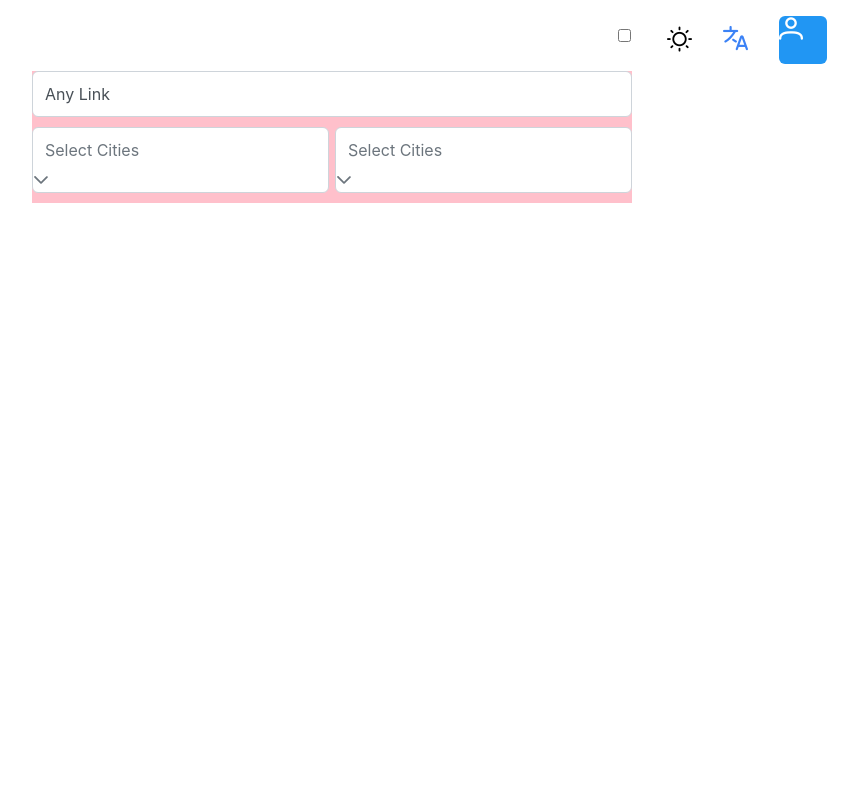
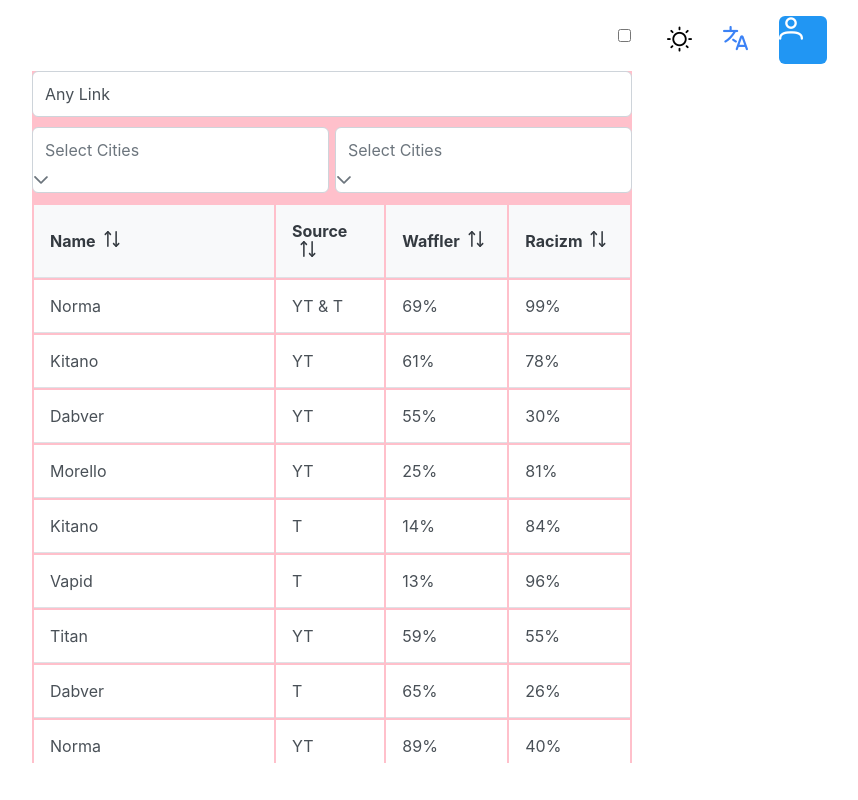
Before and after one commit to KuYaki/waffler, a Vue app: page / in a window 1280 px wide. Shown: the whole page, without its empty margins (308-1166 px from the left). Built offline with nearby package versions, Linux system fonts and the light colour scheme.

Commit message:
Added lazy load table

```diff
--- /dev/null
+++ b/src/components/table/MainPageTable.vue
@@ -0,0 +1,106 @@
+<script setup lang="ts">
+import { ref, onMounted } from 'vue';
+import { Service } from '@/components/table/Servise';
+
+import DataTable from 'primevue/datatable';
+import Column    from 'primevue/column';
+import Skeleton  from 'primevue/skeleton';
+
+onMounted(() => {
+    cars.value = Array.from({ length: 100000 }).map((_, i) => Service.generate(i + 1));
+});
+
+const cars = ref();
+const virtualCars = ref(Array.from({ length: 100000 }));
+const lazyLoading = ref(false);
+const loadLazyTimeout = ref();
+
+const loadCarsLazy = (event:any) => {
+    !lazyLoading.value && (lazyLoading.value = true);
+
+    if (loadLazyTimeout.value) {
+        clearTimeout(loadLazyTimeout.value);
+    }
+
+    //simulate remote connection with a timeout
+    loadLazyTimeout.value = setTimeout(() => {
+        let _virtualCars = [...virtualCars.value];
+        let { first, last } = event;
+
+        //load data of required page
+        const loadedCars = cars.value.slice(first, last);
+
+        //populate page of virtual cars
+        Array.prototype.splice.apply(_virtualCars, [...[first, last - first], ...loadedCars]);
+
+        virtualCars.value = _virtualCars;
+        lazyLoading.value = false;
+    }, Math.random() * 1000 + 250);
+};
+</script>
+
+
+<template>
+    <div class="card">
+        <DataTable
+            :value="virtualCars"
+            scrollable
+            removableSort
+            scrollHeight="70vh"
+            tableStyle="max-width: 100%; "
+            :virtualScrollerOptions="{
+                lazy: true,
+                onLazyLoad: loadCarsLazy,
+                itemSize: 46,
+                delay: 200,
+                showLoader: true,
+                loading: lazyLoading,
+                numToleratedItems: 10
+            }">
+            <Column
+                sortable
+                field="name"
+                header="Name"
+                style="width: 30%">
+                    <template #loading>
+                        <div>
+                            <Skeleton width="40%" height="1rem" />
+                        </div>
+                    </template>
+            </Column>
+            <Column
+                sortable
+                field="source"
+                header="Source"
+                style="width: 10%">
+                    <template #loading>
+                        <div>
+                            <Skeleton width="40%" height="1rem" />
+                        </div>
+                    </template>
+            </Column>
+            <Column
+                sortable
+                field="waffler"
+                header="Waffler"
+                style="width: 15%">
+                    <template #loading>
+                        <div>
+                            <Skeleton width="40%" height="1rem" />
+                        </div>
+                    </template>
+            </Column>
+            <Column
+                sortable
+                field="racizm"
+                header="Racizm"
+                style="width: 15%">
+                    <template #loading>
+                        <div>
+                            <Skeleton width="40%" height="1rem" />
+                        </div>
+                    </template>
+            </Column>
+        </DataTable>
+    </div>
+</template>
--- /dev/null
+++ b/src/components/table/Servise.ts
@@ -0,0 +1,27 @@
+export const Service = {
+    names: ['Vapid', 'Carson', 'Kitano', 'Dabver', 'Ibex', 'Morello', 'Akira', 'Titan', 'Dover', 'Norma'],
+
+    source: ['YT','T', 'YT & T'],
+
+    generate(id:number) {
+        return {
+            id,
+            name: this.generateName(),
+            source: this.generateSouce(),
+            waffler: this.generatePercent(),
+            racizm: this.generatePercent()
+        };
+    },
+
+    generateName() {
+        return this.names[Math.floor(Math.random() * Math.floor(10))];
+    },
+
+    generateSouce() {
+        return this.source[Math.floor(Math.random() * Math.floor(3))];
+    },
+
+    generatePercent() {
+        return  Math.floor(Math.random() * Math.floor(100)) +'%';
+    }
+};
--- a/src/main.ts
+++ b/src/main.ts
@@ -6,6 +6,7 @@ import PrimeVue from 'primevue/config';
 import i18n from './util/locale';
 import './registerServiceWorker'
 import 'primeicons/primeicons.css'
+// import 'primeflex/primeflex.scss';
 
 
 const app = createApp(App)
--- a/src/views/MainPage.vue
+++ b/src/views/MainPage.vue
@@ -1,9 +1,10 @@
 <script setup lang="ts">
     import { ref } from 'vue';
 
-    import InputText from '@/components/input/InputText.vue';
-    import Navbar    from '@/views/navbar/Navbar.vue'
-    import SearchParam from '@/views/search_params/SearchParams.vue'
+    import InputText     from '@/components/input/InputText.vue';
+    import Navbar        from '@/views/navbar/Navbar.vue'
+    import SearchParam   from '@/views/search_params/SearchParams.vue'
+    import MainPageTable from '@/components/table/MainPageTable.vue';
 
 
 </script>
@@ -12,11 +13,9 @@
     <Navbar/>
 
     <div class="main_page">
-
         <InputText/>
         <SearchParam/>
-
-
+        <MainPageTable/>
     </div>
 </template>
 
```
